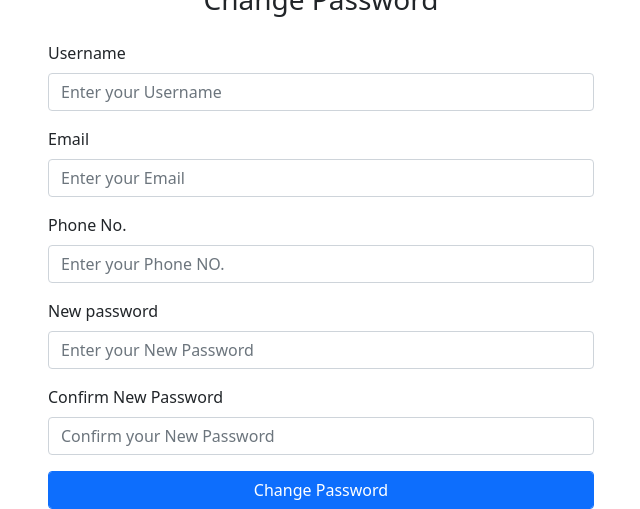
After one commit to Dlight-999/Fproject, a PHP site: page /Fproject/user/forgetpwd.php in a window 1280 px wide. The commit adds this page. Shown: the part 347-856 px from the top of the page, without its empty margins (319-959 px from the left). Run offline with PHP 8.4, Linux system fonts and the light colour scheme.

Commit message:
added forget password for user

```diff
--- /dev/null
+++ b/user/forgetpwd.php
@@ -0,0 +1,87 @@
+<?php
+    include('./bootstrap_headder.php');
+    include('./navbar.php');
+?>
+<style>
+    input[type="number"]::-webkit-inner-spin-button,
+    input[type="number"]::-webkit-outer-spin-button {
+        -webkit-appearance: none;
+        margin: 0;
+    }
+</style>
+</head>
+<body>
+    <div class="container">
+        <div class="row justify-content-center mt-1">
+            <div class="col-lg-6">
+                <form method="post">
+                    <h3 class="text-center mb-4">Change Password</h3>
+                    <?php
+                        if (isset($_SESSION['chg'])) {
+                            echo '<p class="text-danger">' . $_SESSION['chg'] . '</p>';
+                            unset($_SESSION['chg']);
+                        }
+                    ?>
+                    <div class="mb-3">
+                        <label for="uname" class="form-label">Username</label>
+                        <input type="text" class="form-control" id="uname" name="uname" placeholder="Enter your Username" required>
+                    </div>
+                    <div class="mb-3">
+                        <label for="email" class="form-label">Email</label>
+                        <input type="email" class="form-control" id="email" name="email" placeholder="Enter your Email" required>
+                    </div>
+                    <div class="mb-3">
+                        <label for="phone" class="form-label">Phone No.</label>
+                        <input type="tel" class="form-control" id="phone" name="phone" placeholder="Enter your Phone NO." required>
+                    </div>
+                    <div class="mb-3">
+                        <label for="pass1" class="form-label">New password</label>
+                        <input type="password" class="form-control" id="pass1" name="pass1" placeholder="Enter your New Password" required>
+                    </div>
+                    <div class="mb-3">
+                        <label for="pass2" class="form-label">Confirm New Password</label>
+                        <input type="password" class="form-control" id="pass2" name="pass2" placeholder="Confirm your New Password" required>
+                    </div>
+                    <input type="submit" class="btn btn-primary form-control" name="submit" value="Change Password">
+                </form>
+                <?php
+                if (isset($_POST['submit'])) {
+                    $uname = $_POST['uname'];
+                    $email = $_POST['email'];
+                    $phone = $_POST['phone'];
+                    $pass1 = $_POST['pass1'];
+                    $pass2 = $_POST['pass2'];
+
+                    // Hash the entered passwords
+                    $hashed_pass1 = password_hash($pass1, PASSWORD_DEFAULT);
+                    $hashed_pass2 = password_hash($pass2, PASSWORD_DEFAULT);
+
+                    // Check if the new passwords match
+                    if ($pass1 !== $pass2) {
+                        $_SESSION['chg'] = "Passwords do not match";
+                        header("location:" . siteurl . 'admin/changepwd.php');
+                        exit();
+                    }
+
+                    // Perform necessary validations and checks here
+
+                    // Update the password in the user table
+                    $sql = "UPDATE users SET password_hash ='$hashed_pass2' WHERE username='$uname' AND email='$email' AND phone='$phone'";
+                    $res = mysqli_query($conn, $sql);
+
+                    if ($res) {
+                        $_SESSION['chg'] = "Password Changed Successfully";
+                        header('location:' . siteurl . 'user/ulogin.php');
+                        exit();
+                    } else {
+                        $_SESSION['chg'] = "Failed to change password";
+                        header('location:' . siteurl . 'user/forgetpwd.php');
+                        exit();
+                    }
+                }
+                ?>
+            </div>
+        </div>
+    </div>
+</body>
+</html>
--- a/user/navbar.php
+++ b/user/navbar.php
@@ -8,7 +8,7 @@
         <div class="collapse navbar-collapse" id="navbarNavDropdown">
             <ul class="navbar-nav mx-auto">
                 <li class="nav-item">
-                    <a class="nav-link active" href="#">Home</a>
+                    <a class="nav-link active" href="../index.php">Home</a>
                 </li>
                 <li class="nav-item">
                     <a class="nav-link" href="#">Features</a>
@@ -21,9 +21,9 @@
                         View More
                     </a>
                     <ul class="dropdown-menu" aria-labelledby="navbarDropdownMenuLink">
-                        <li><a class="dropdown-item" href="#">Web Development</a></li>
-                        <li><a class="dropdown-item" href="#">Web Designing</a></li>
-                        <li><a class="dropdown-item" href="#">Android Development</a></li>
+                        <li><a class="dropdown-item" href="#">ae</a></li>
+                        <li><a class="dropdown-item" href="#">ae</a></li>
+                        <li><a class="dropdown-item" href="#">ae</a></li>
                     </ul>
                 </li>
                 <li class="nav-item">
```
Also changed, not shown: user/book.php (+14 -13 lines).
